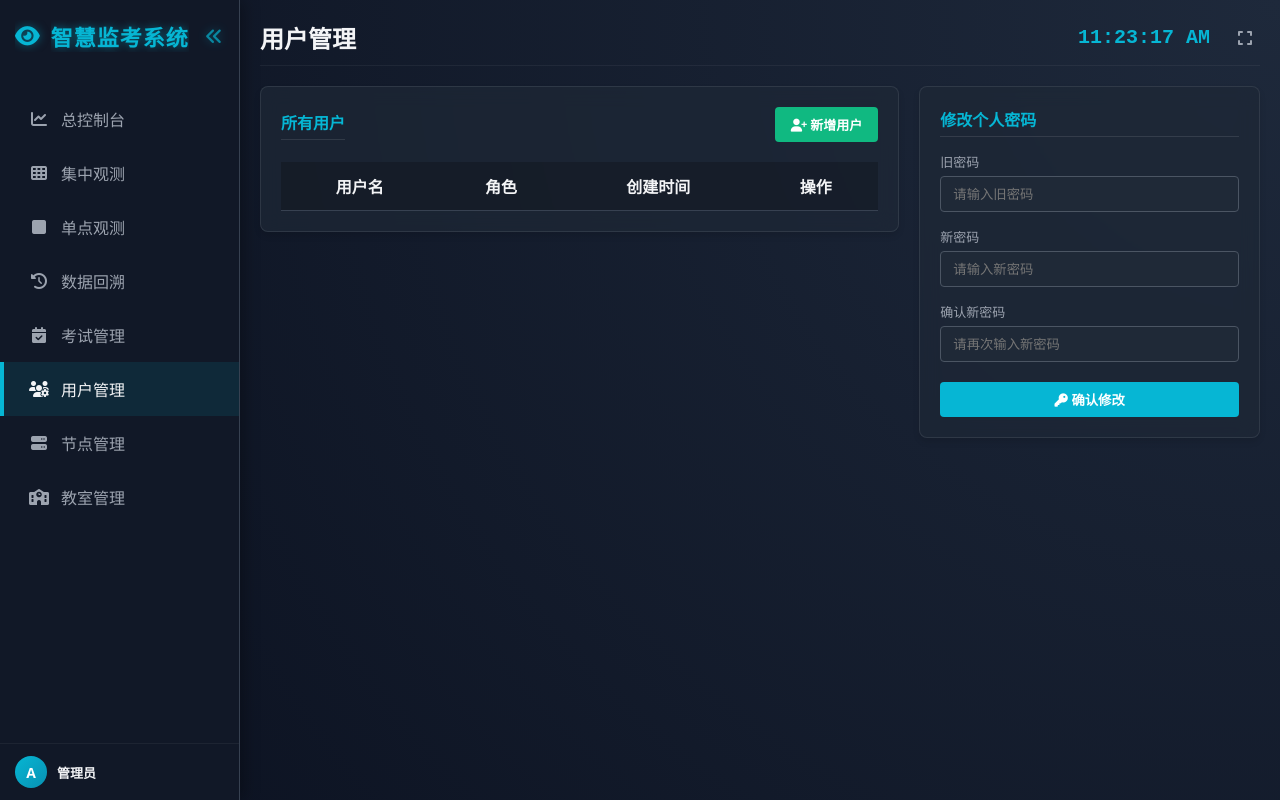
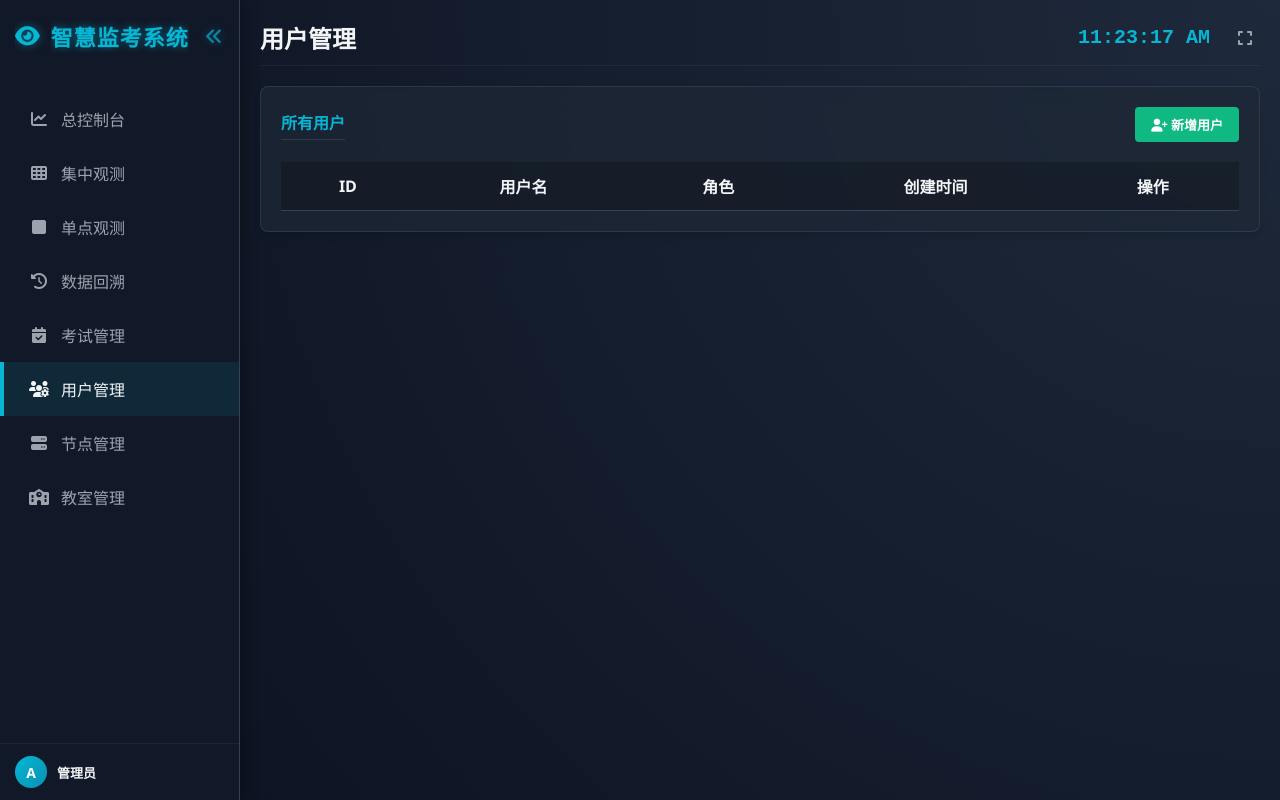
Before and after one commit to hualinli/cc, a Python web app: template template/index.html in a window 1280 px wide, after a click on "用户管理". Run offline with Jinja, Linux system fonts and the light colour scheme; the template is opened without the code that fills it, so the values that code supplies are empty.

Commit message:
前端页面微调

```diff
--- a/template/css/style.css
+++ b/template/css/style.css
@@ -442,6 +442,22 @@
             gap: 5px;
         }
 
+        /* 管理页表格：操作列统一居中（用户/节点/教室） */
+        #user-table th:last-child,
+        #user-table td:last-child,
+        #node-table th:last-child,
+        #node-table td:last-child,
+        #room-table th:last-child,
+        #room-table td:last-child {
+            text-align: center;
+        }
+
+        #user-table td:last-child>div,
+        #node-table td:last-child>div,
+        #room-table td:last-child>div {
+            justify-content: center;
+        }
+
         .btn-view-anomaly {
             background: rgba(239, 68, 68, 0.2);
             color: #fca5a5;
@@ -817,12 +833,10 @@
             font-size: 13px;
         }
 
-        /* 解决用户管理分栏布局宽度问题 */
+        /* 用户管理单栏布局（与节点管理保持一致） */
         #user-mgmt>div {
-            display: flex;
+            display: block;
             width: 100%;
-            gap: 20px;
-            flex-grow: 1;
         }
 
         #user-mgmt .card {
--- a/template/index.html
+++ b/template/index.html
@@ -235,18 +235,17 @@
 
 
         <div id="user-mgmt" class="page-section">
-            <div style="display: flex; gap: 20px;">
-                <div class="card" style="flex: 2;">
-                    <div
-                        style="display: flex; justify-content: space-between; align-items: center; margin-bottom: 20px;">
+            <div class="card">
+                <div style="display: flex; justify-content: space-between; align-items: center; margin-bottom: 20px;">
                     <div class="setting-section-title" style="margin-bottom: 0;">所有用户</div>
                     <button class="btn-add-user" onclick="openUserModal('add')">
                         <i class="fa-solid fa-user-plus"></i> 新增用户
                     </button>
                 </div>
-                    <table class="user-table">
+                <table class="user-table" id="user-table">
                     <thead>
                         <tr>
+                            <th>ID</th>
                             <th>用户名</th>
                             <th>角色</th>
                             <th>创建时间</th>
@@ -255,27 +254,6 @@
                     </thead>
                     <tbody id="user-list-body"></tbody>
                 </table>
-                </div>
-                <div class="card" style="flex: 1;">
-                    <div class="setting-section-title">修改个人密码</div>
-                    <div class="form-row">
-                        <label>旧密码</label>
-                        <input type="password" id="oldPassword" placeholder="请输入旧密码">
-                    </div>
-                    <div class="form-row">
-                        <label>新密码</label>
-                        <input type="password" id="newPassword" placeholder="请输入新密码">
-                    </div>
-                    <div class="form-row">
-                        <label>确认新密码</label>
-                        <input type="password" id="confirmPassword" placeholder="请再次输入新密码">
-                    </div>
-                    <div style="margin-top: 20px; text-align: right;">
-                        <button onclick="changePassword()" style="width: 100%;">
-                            <i class="fa-solid fa-key"></i> 确认修改
-                        </button>
-                    </div>
-                </div>
             </div>
         </div>
 
@@ -336,12 +314,20 @@
         </div>
 
         <div id="room-mgmt" class="page-section">
-            <div style="display: flex; gap: 20px;">
-                <div class="card" style="flex: 2;">
+            <div class="card">
+                <div style="display: flex; justify-content: space-between; align-items: center; margin-bottom: 20px;">
+                    <div class="setting-section-title" style="margin-bottom: 0;">所有教室</div>
+                    <div style="display: flex; align-items: center; gap: 10px;">
                         <div
-                        style="display: flex; justify-content: space-between; align-items: center; margin-bottom: 20px;">
-                        <div class="setting-section-title" style="margin-bottom: 0;">所有教室</div>
-                        <div style="display: flex; gap: 10px;">
+                            style="display: flex; align-items: center; gap: 8px; padding: 6px 10px; border-radius: 6px; background: rgba(6, 182, 212, 0.1); color: var(--text-muted); font-size: 12px;">
+                            <span>教室总数:</span>
+                            <span id="room-total-count"
+                                style="font-size: 16px; font-weight: bold; color: var(--accent-color);">0</span>
+                            <span style="opacity: 0.5;">|</span>
+                            <span>楼栋数量:</span>
+                            <span id="room-building-count"
+                                style="font-size: 16px; font-weight: bold; color: var(--text-main);">0</span>
+                        </div>
                         <button class="btn-refresh" onclick="syncRooms()">
                             <i class="fa-solid fa-rotate"></i> 同步教室信息
                         </button>
@@ -354,8 +340,8 @@
                     <thead>
                         <tr>
                             <th>ID</th>
+                            <th>楼栋</th>
                             <th>教室名称</th>
-                                <th>楼栋</th>
                             <th>RTSP地址</th>
                             <th>创建时间</th>
                             <th>操作</th>
@@ -363,23 +349,6 @@
                     </thead>
                     <tbody id="classroom-list-body"></tbody>
                 </table>
-                </div>
-                <div class="card" style="flex: 1;">
-                    <div class="setting-section-title">教室统计</div>
-                    <div style="display: flex; flex-direction: column; gap: 15px;">
-                        <div
-                            style="display: flex; justify-content: space-between; align-items: center; padding: 10px; background: rgba(6, 182, 212, 0.1); border-radius: 6px;">
-                            <span>教室总数</span>
-                            <span style="font-size: 20px; font-weight: bold; color: var(--accent-color);"
-                                id="room-total-count">0</span>
-                        </div>
-                        <div
-                            style="display: flex; justify-content: space-between; align-items: center; padding: 10px; background: rgba(255, 255, 255, 0.05); border-radius: 6px;">
-                            <span>楼栋数量</span>
-                            <span style="font-size: 20px; font-weight: bold;" id="room-building-count">0</span>
-                        </div>
-                    </div>
-                </div>
             </div>
         </div>
 
--- a/template/js/script.js
+++ b/template/js/script.js
@@ -1143,19 +1143,20 @@ async function fetchUsers() {
             const tr = document.createElement('tr');
             // 注意：Go 返回的 JSON 字段名通常是大写开头的（Username, Role, ID, CreatedAt）
             tr.innerHTML = `
+                <td>${user.id}</td>
                 <td>${user.username}</td>
                 <td><span class="badge ${user.role === 'admin' ? 'bg-danger' : 'bg-primary'}">${user.role === 'admin' ? '管理员' : '监考员'}</span></td>
                 <td>${formatDateTime(user.created_at)}</td>
                 <td>
                     <div style="display: flex; gap: 5px;">
+                        <button class="btn-table" onclick="openUserModal('edit', ${JSON.stringify(user).replace(/"/g, '&quot;')})" style="background: var(--accent-color); color: white;">
+                            <i class="fa-solid fa-pen-to-square"></i> 编辑
+                        </button>
                         ${user.username !== 'admin' ? `
-                            <button class="btn-table" onclick="openUserModal('edit', ${JSON.stringify(user).replace(/"/g, '&quot;')})" style="background: var(--accent-color); color: white;">
-                                <i class="fa-solid fa-pen-to-square"></i> 编辑
-                            </button>
                             <button class="btn-table btn-delete" onclick="deleteUser(${user.id}, '${user.username}')">
                                 <i class="fa-solid fa-trash"></i> 删除
                             </button>
-                        ` : '<span style="color: var(--text-muted); font-size: 11px; padding: 5px;">系统账号不可操作</span>'}
+                        ` : ''}
                     </div>
                 </td>
             `;
@@ -1649,8 +1650,8 @@ async function fetchRooms() {
             const tr = document.createElement('tr');
             tr.innerHTML = `
                 <td>${room.id}</td>
+                <td>${room.building}</td>
                 <td>${room.name}</td>
-                <td>${room.building}</td>
                 <td style="font-family: monospace; font-size: 11px;">${room.rtsp_url}</td>
                 <td>${formatDateTime(room.created_at)}</td>
                 <td>
```
Lines whose indentation alone changed are shown as unchanged.
